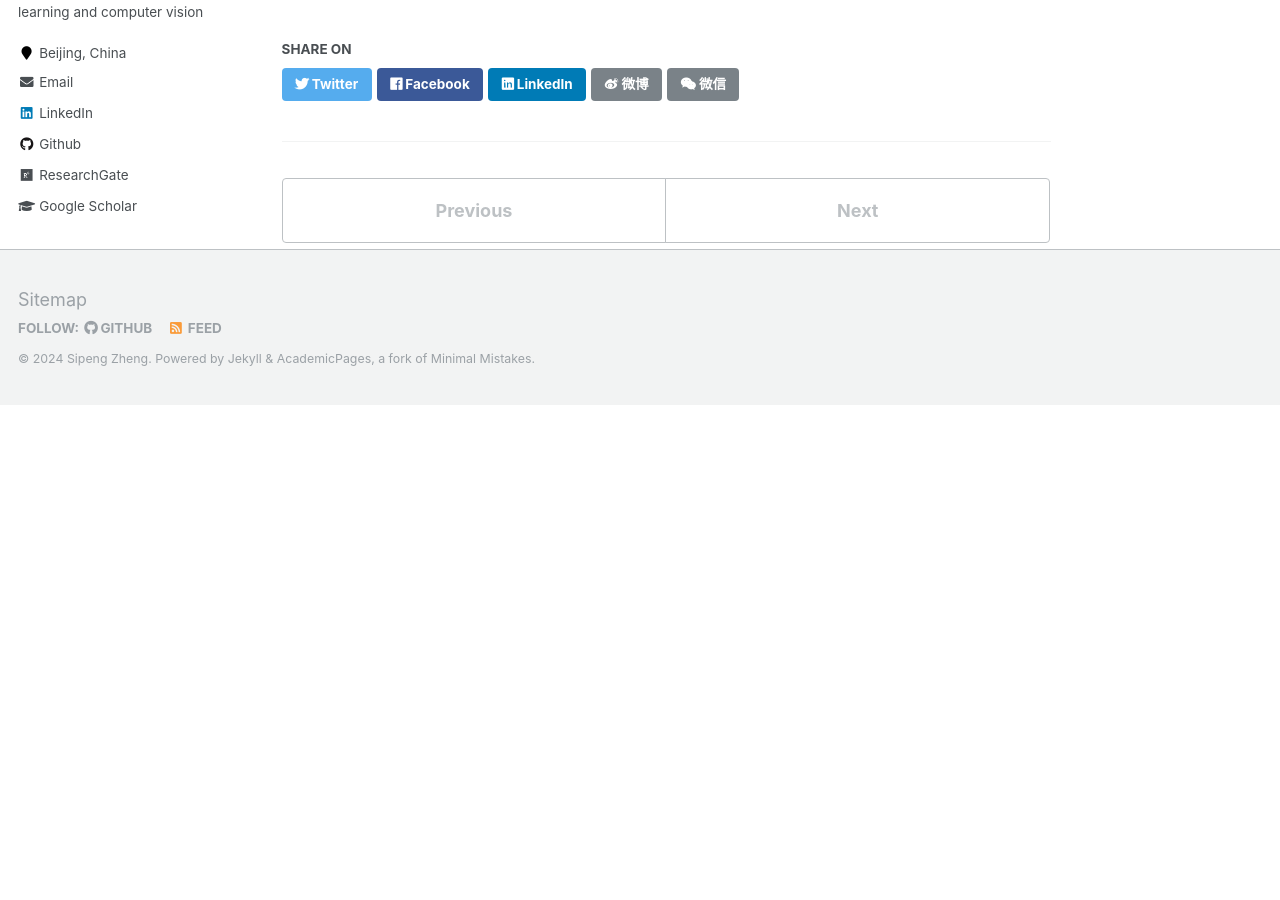
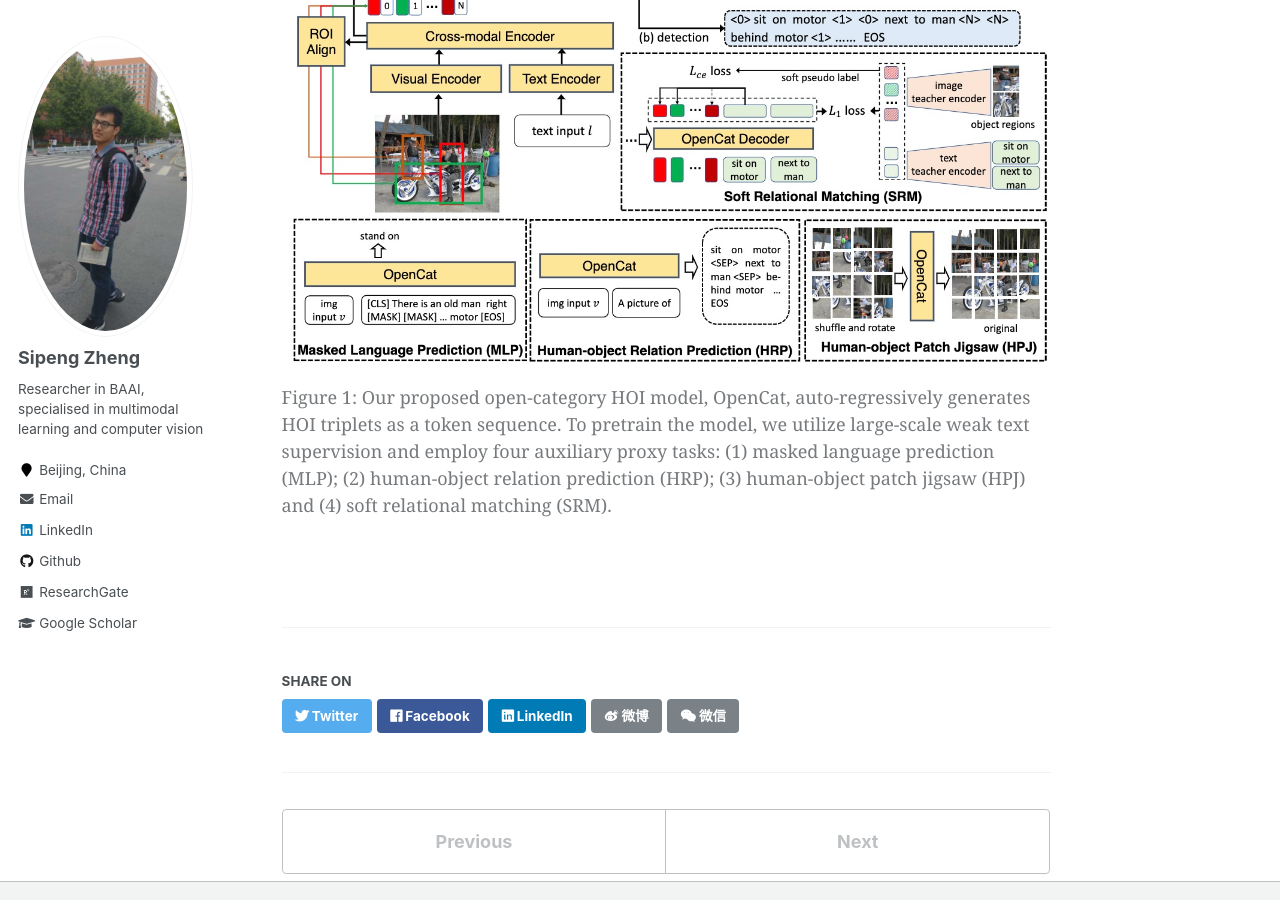
Before and after one commit to zhengsipeng/zhengsipeng.github.io, a Jekyll site: the page built from _publications/2023-6-OPENCAT.md, in a window 1280 px wide and 900 px high, scrolled down 924 px. Built offline with Jekyll 4.4.1, drawn with Linux system fonts in a browser that asks for light colours; before the commit the page ends 1329 px from its top, so only the background shows below that.

Commit message:
update 24.1.4

```diff
--- a/_publications/2023-6-OPENCAT.md
+++ b/_publications/2023-6-OPENCAT.md
@@ -9,3 +9,11 @@ paperurl: 'https://openaccess.thecvf.com/content/CVPR2023/papers/Zheng_Open-Cate
 citation: 'S Zheng, B Xu, Q Jin. "Open-Category Human-Object Interaction Pre-Training via Language Modeling Framework." <i>2023 Proceedings of the IEEE/CVF Conference on Computer Vision and Pattern Recognition</i>. 19392-19402.'
 ---
 Human-object interaction (HOI) has long been plagued by the conflict between limited supervised data and a vast number of possible interaction combinations in real life. Current methods trained from closed-set data predict HOIs as fixed-dimension logits, which restricts their scalability to open-set categories. To address this issue, we introduce OpenCat, a language modeling framework that reformulates HOI prediction as sequence generation. By converting HOI triplets into a token sequence through a serialization scheme, our model is able to exploit the open-set vocabulary of the language modeling framework to predict novel interaction classes with a high degree of freedom. In addition, inspired by the great success of vision-language pre-training, we collect a large amount of weakly-supervised data related to HOI from image-caption pairs, and devise several auxiliary proxy tasks, including soft relational matching and human-object relation prediction, to pre-train our model. Extensive experiments show that our OpenCat significantly boosts HOI performance, particularly on a broad range of rare and unseen categories.
+
+
+<figure>
+<img src="../images/pubs/cvpr23_open.jpg" width="100%" height="100%" alt="替代文本">
+<figcaption style="font-size: 18px">Figure 1: Our proposed open-category HOI model, OpenCat, auto-regressively generates HOI triplets as a token sequence. To pretrain
+the model, we utilize large-scale weak text supervision and employ four auxiliary proxy tasks: (1) masked language prediction (MLP); (2)
+human-object relation prediction (HRP); (3) human-object patch jigsaw (HPJ) and (4) soft relational matching (SRM).</figcaption>
+</figure>
```
